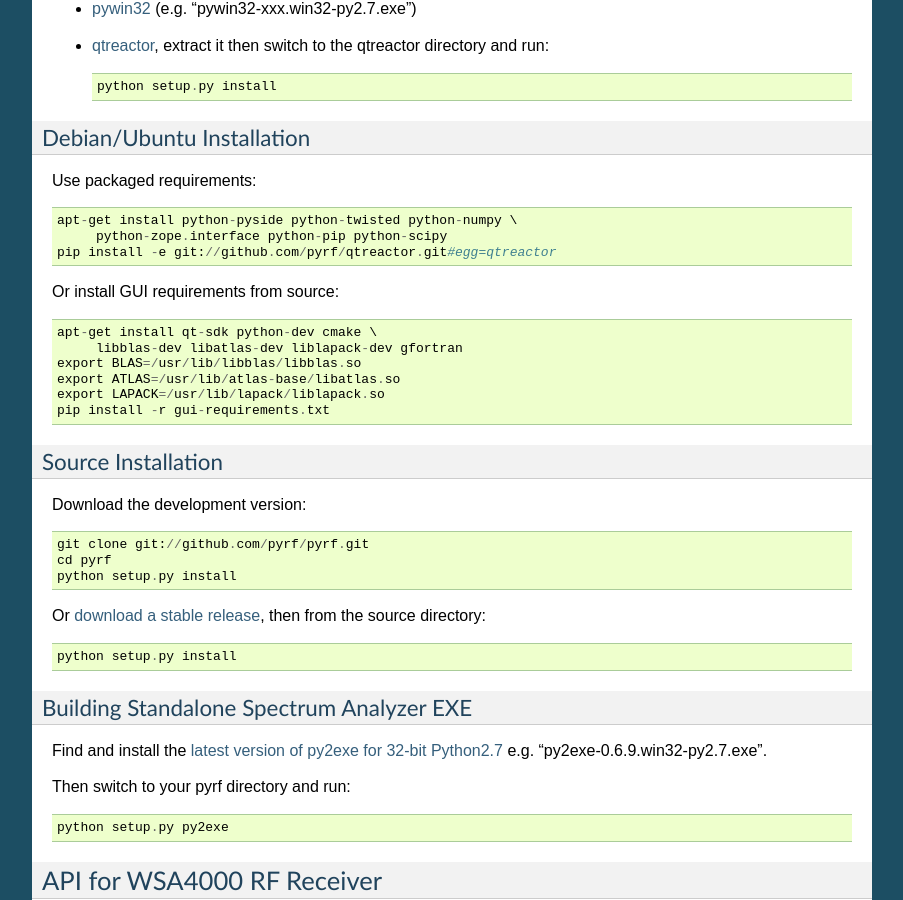
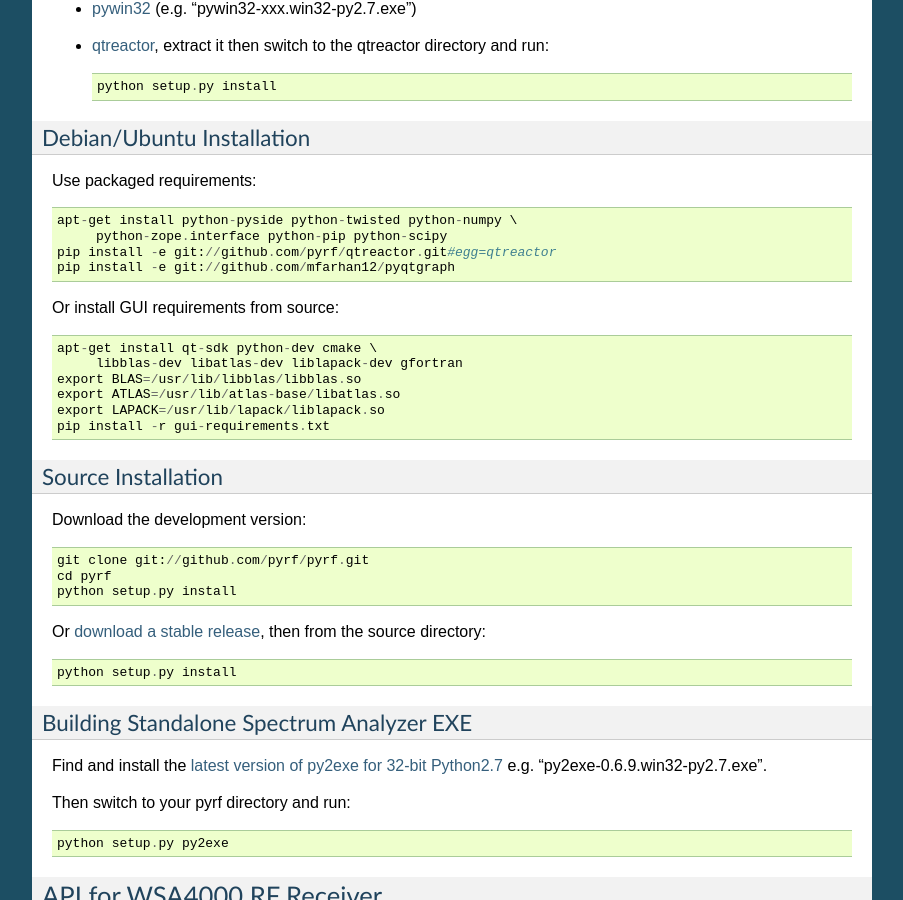
Before and after one commit to pyrf/pyrf, a Sphinx documentation site: the page built from docs/usermanual.rst, in a window 1280 px wide and 900 px high, scrolled down 1089 px. Shown: the whole window, without its empty margins (198-1101 px from the left). Built offline with Sphinx 7.4.7, drawn with Linux system fonts in a browser that asks for light colours.

Commit message:
update debian install instructions for pyqtgraph

```diff
--- a/docs/usermanual.rst
+++ b/docs/usermanual.rst
@@ -70,6 +70,7 @@
    apt-get install python-pyside python-twisted python-numpy \
    	python-zope.interface python-pip python-scipy
    pip install -e git://github.com/pyrf/qtreactor.git#egg=qtreactor
+   pip install -e git://github.com/mfarhan12/pyqtgraph
 
 Or install GUI requirements from source::
 
```
